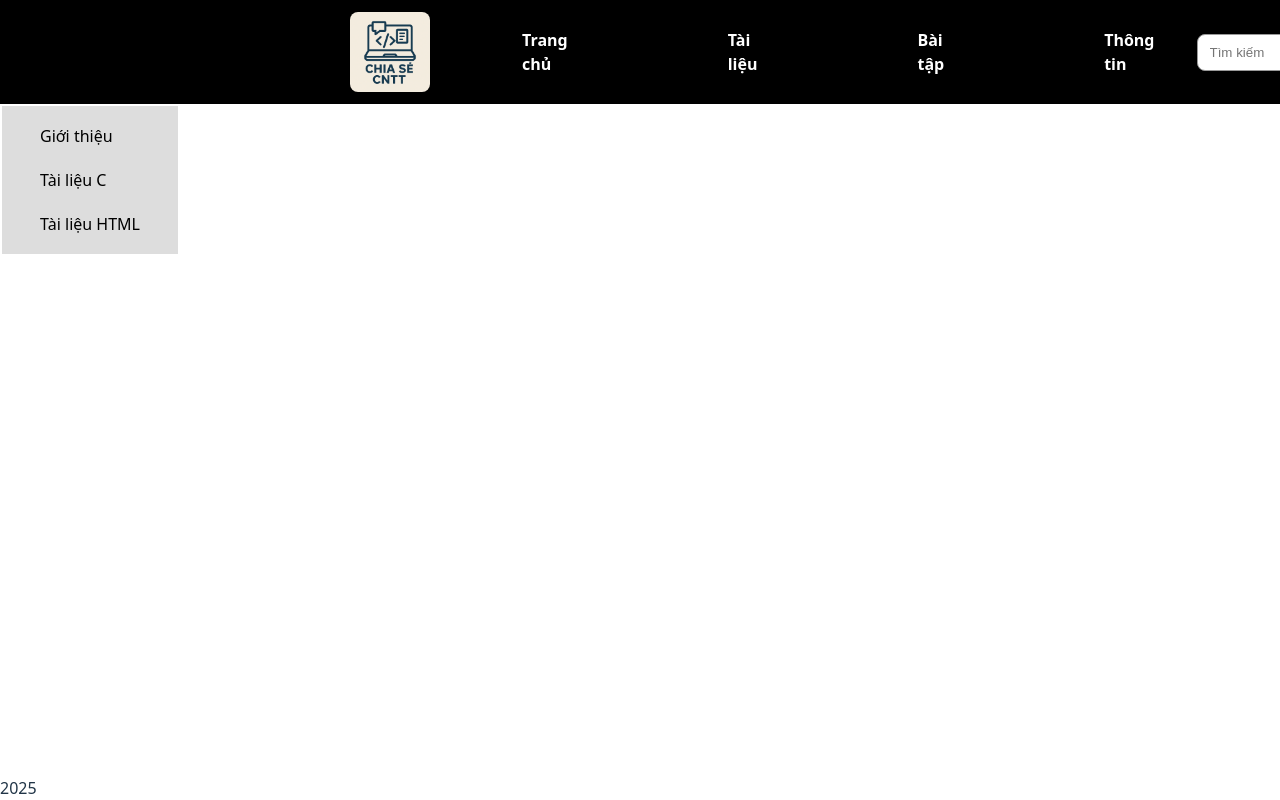
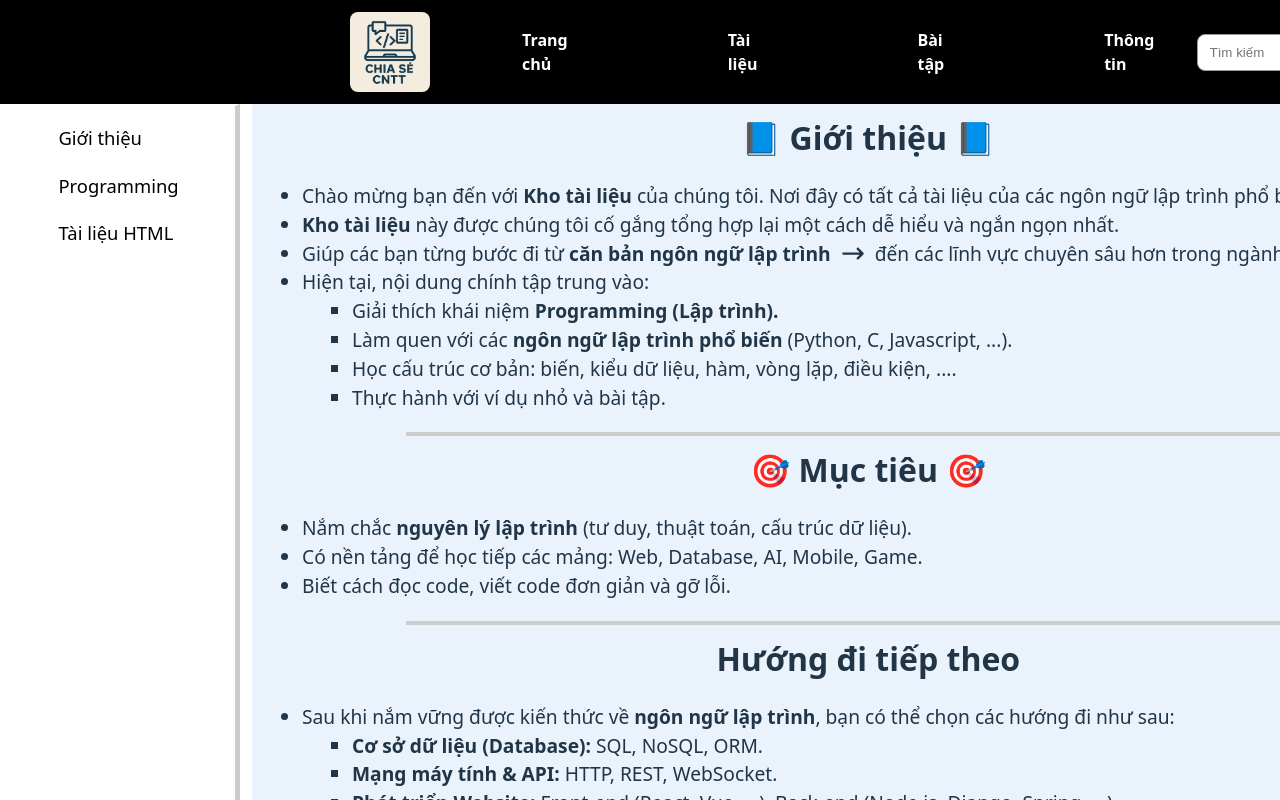
Before and after one commit to BenDevgame247/My-Web, a React (Vite) app: page /tai-lieu in a window 1280 px wide. Shown: the top 800 px of the page. Built offline with nearby package versions, Linux system fonts and the light colour scheme.

Commit message:
Add font awesome library, Change: router.jsx, folder component, folder content of pages/Documents

```diff
--- a/package.json
+++ b/package.json
@@ -10,6 +10,9 @@
     "preview": "vite preview"
   },
   "dependencies": {
+    "@fortawesome/fontawesome-svg-core": "^7.0.1",
+    "@fortawesome/free-solid-svg-icons": "^7.0.1",
+    "@fortawesome/react-fontawesome": "^3.0.2",
     "@tailwindcss/vite": "^4.1.12",
     "clsx": "^2.1.1",
     "react": "^19.1.1",
--- a/src/pages/Documents/component/contentDocs.jsx
+++ b/src/pages/Documents/component/contentDocs.jsx
@@ -2,6 +2,8 @@ import clsx from "clsx"
 import { Link } from "react-router"
 
 import styles from "./contentDocs.module.scss"
+import Intro from "../contents/intro/intro"
+import ProgrammingIntro from "../contents/intro/programming/programmingIntro"
 import ProgrammingConcepts from "../contents/concepts/programming/programming"
 
 export default function ContentDocs() {
@@ -11,16 +13,11 @@ export default function ContentDocs() {
                 {/* Sidebar - List of link director to main documents */}
                 <aside className={clsx(styles.sidebar)}>
                     <ul className={clsx(styles.sidebarList)}>
-                        <li className={clsx(styles.s)}>
-                            <Link to="khai-niem-lap-trinh">Giới thiệu</Link>
-                            {/* <ul className={clsx(styles.subList)}>
-                                <li>
-                                    <Link to="">Khái niệm lập trình</Link>
-                                </li>
-                            </ul> */}
+                        <li className={clsx(styles.needDisplayBlock)}>
+                            <Link to="gioi-thieu">Giới thiệu</Link>
                         </li>
                         <li>
-                            <Link to="docs-c">Tài liệu C</Link>
+                            <Link to="programming">Programming</Link>
                         </li>
                         <li className={clsx(styles.list)}>
                             <Link to="docs-html">Tài liệu HTML</Link>
@@ -38,7 +35,7 @@ export default function ContentDocs() {
 
                 {/* Box Content - this is a main content of documents of programing language */}
                 <div className={clsx(styles.boxContent)}>
-                    <ProgrammingConcepts/>
+                    <Intro/>
                 </div>
             </div>
     )
--- a/src/pages/Documents/component/contentDocs.module.scss
+++ b/src/pages/Documents/component/contentDocs.module.scss
@@ -1,13 +1,14 @@
 .content {
     display: grid;
-    grid-template-columns: 180px 1fr;
+    grid-template-columns: 240px 1fr 280px;
     gap: 12px;
 
     .sidebar {
-        background: #ddd;
+        background: #fff;
         border: 2px solid #fff;
         padding: .5rem .5rem;
-
+        border-right: 5px solid #ccc;
+        font-size: 1.15rem;
 
         .sidebarList {
             list-style-type: none;
@@ -22,6 +23,10 @@
                     text-decoration: none;
                     color: var(--text-black);
                 }
+            }
+
+            .needDisplayBlock {
+                display: block;
             }
 
             // List of HTML Documents
--- a/src/pages/Documents/contents/concepts/programming/programming.jsx
+++ b/src/pages/Documents/contents/concepts/programming/programming.jsx
@@ -1,10 +1,13 @@
 import clsx from "clsx"
+import { FontAwesomeIcon } from "@fortawesome/react-fontawesome"
+// import { faArrowRightLong } from "@fortawesome/free-solid-svg-icons"
 
 import styles from "./programming.module.scss"
 
 export default function ProgrammingConcepts() {
     return (
         <div className={clsx(styles.container)}>
+
         </div>
     )
 }
--- a/src/pages/Documents/contents/concepts/programming/programming.module.scss
+++ b/src/pages/Documents/contents/concepts/programming/programming.module.scss
@@ -0,0 +1,40 @@
+.container {
+    width: 100%;
+
+
+    .header {
+        color: var(--text-black);
+        // background: #ccc;
+        // padding: 10px;
+
+        h2 {
+            font-size: 2rem;
+        }
+
+        .boxSubTitle {
+            width: 40%;
+            border-left: 4px solid #ccc;
+            border-radius: 10px;
+            border-right: 4px solid #ccc;
+            background: #ccc;
+
+            p {
+                ul {
+                    .needSpace {
+                        line-height: 1.5rem;
+                        padding-left: 15px;
+                        list-style-type: none;
+                    }
+
+                    .needPaddingTop {
+                        padding-top: 10px;
+                    }
+
+                    .needPaddingBottom {
+                        padding-bottom: 10px;
+                    }
+                }
+            }
+        }
+    }
+}
```
Also changed, not shown: src/feature/routes/router.jsx (+11 -2 lines), src/pages/Documents/contents/gettingStart.jsx (deleted, +0 -9 lines), 1 other file (tests, documents, lock files or other folders).
